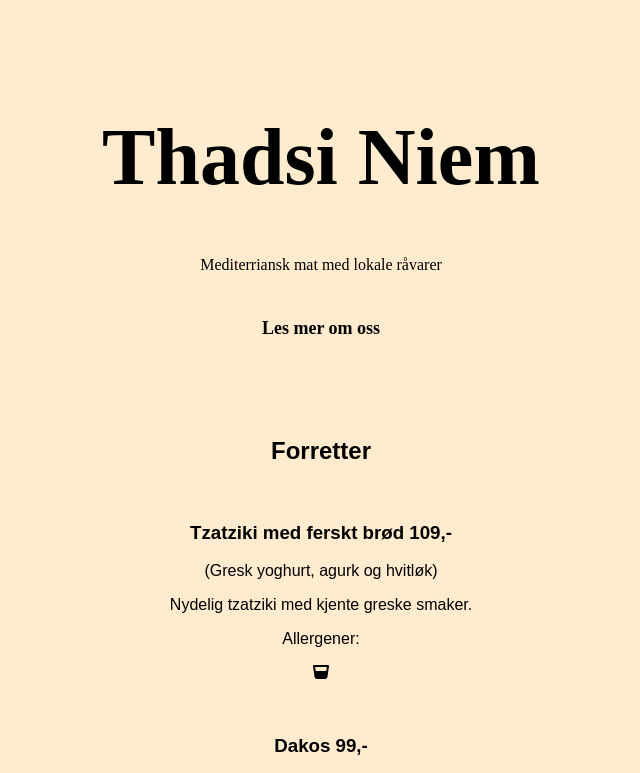
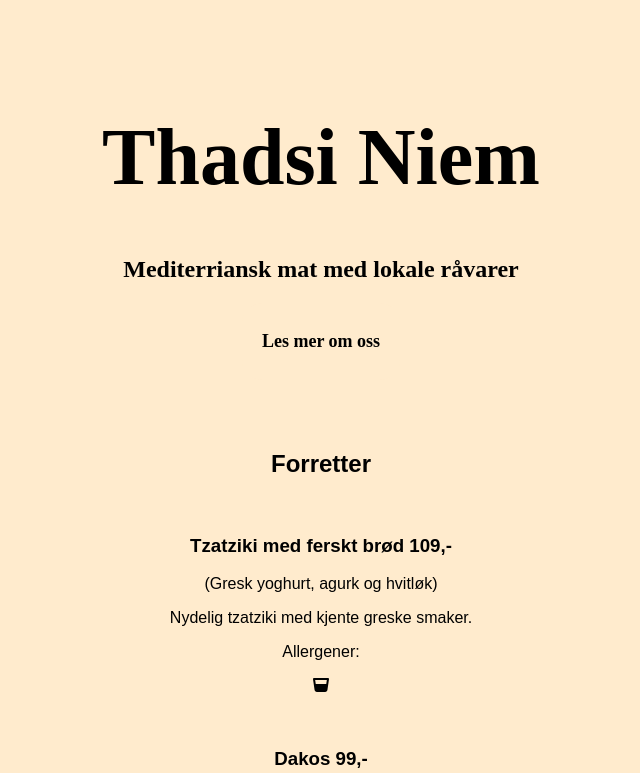
Before and after one commit to nmheg/1200Ferdig, a plain HTML site: page meny.html in a window 1280 px wide. Shown: the top 773 px of the page, without its empty margins (319-959 px from the left). Drawn offline with Linux system fonts and the light colour scheme.

Commit message:
Update meny.html

```diff
--- a/meny.html
+++ b/meny.html
@@ -14,9 +14,9 @@
             <div class="header_navn">
                 <h1>Thadsi Niem</h1>
             </div>
-            <div class="header_under_tekst">
-                <p>Mediterriansk mat med lokale råvarer</p>
-            </div>
+
+                <h2>Mediterriansk mat med lokale råvarer</h2>
+
          <a href="index.html">
                  <button>
 
```
